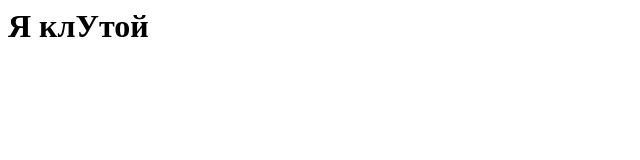
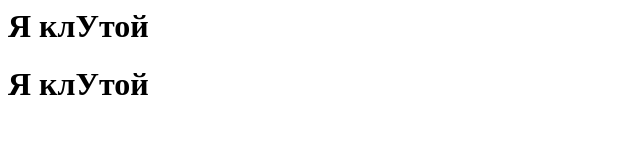
Before and after one commit to Golantus/-, a plain HTML site: page index.html in a window 1280 px wide. Shown: the whole page, without its empty margins (0-640 px from the left). Drawn offline with Linux system fonts and the light colour scheme.

Commit message:
Update index.html

```diff
--- a/index.html
+++ b/index.html
@@ -1,5 +1,6 @@
 <html>
   <body>
     <h1> Я клУтой </h1>
+     <h1> Я клУтой </h1>
   </body>
 </html>
```
